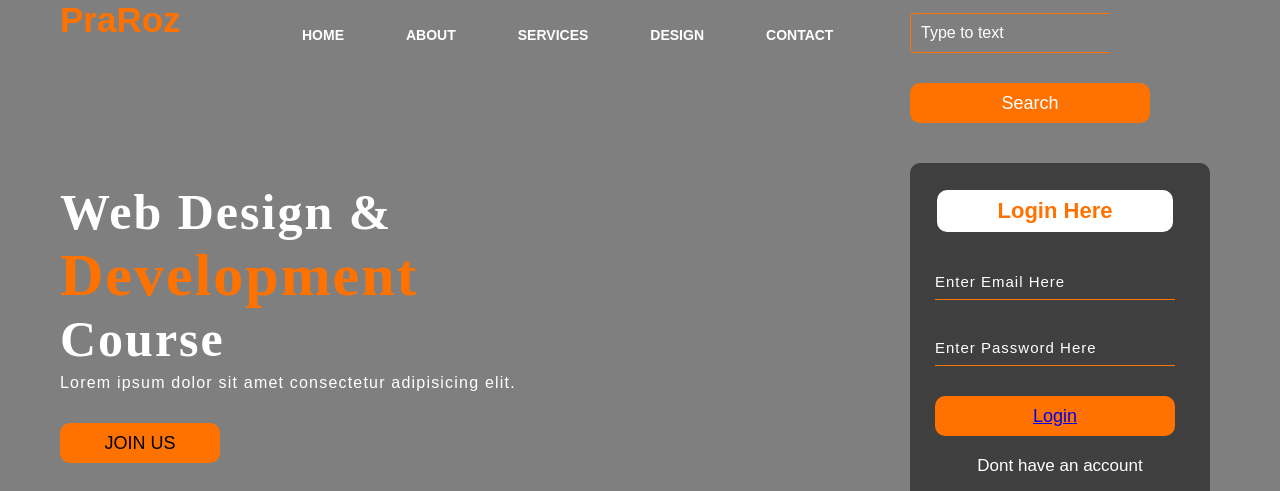
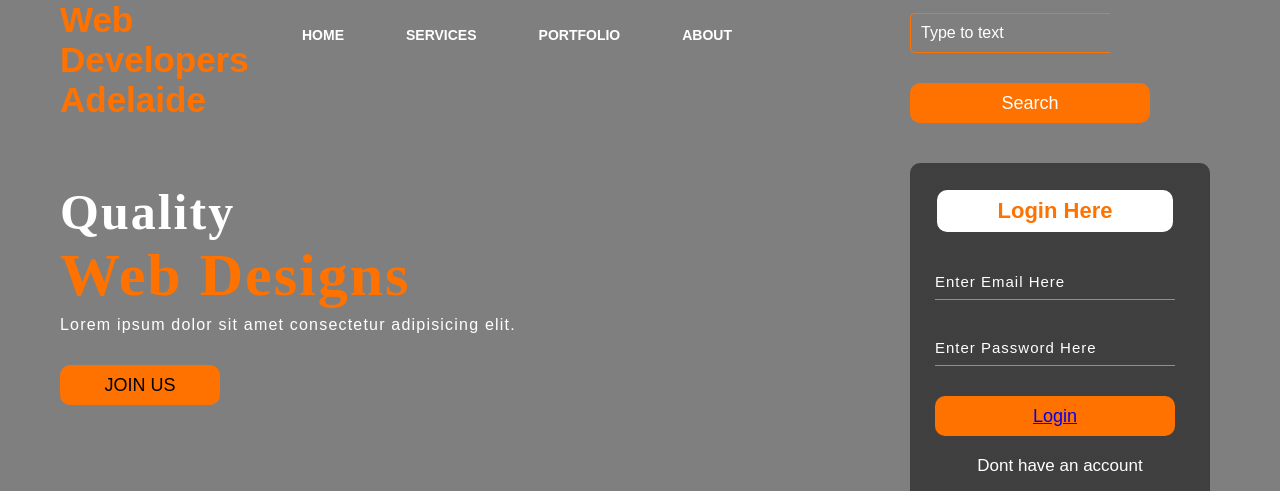
Before and after one commit to a12611/adelaidewebdevelopers, a plain HTML site: page index.html in a window 1280 px wide. Shown: the top 491 px of the page. Drawn offline with nearby package versions, Linux system fonts and the light colour scheme.

Commit message:
Add files via upload

```diff
--- a/index.html
+++ b/index.html
@@ -8,15 +8,14 @@
     <div class="main">
         <div class="navbar">
             <div class="icon">
-                <h2 class="logo">PraRoz</h2>
+                <h2 class="logo">Web Developers Adelaide</h2>
             </div>
             <div class="menu">
                 <ul>
                     <li><a href="#">HOME</a></li>
+                    <li><a href="#">SERVICES</a></li>
+                    <li><a href="#">PORTFOLIO</a></li>
                     <li><a href="#">ABOUT</a></li>
-                    <li><a href="#">SERVICES</a></li>
-                    <li><a href="#">DESIGN</a></li>
-                    <li><a href="#">CONTACT</a></li>
                 </ul>
             </div>
             <div class="search">
@@ -25,7 +24,7 @@
             </div>
         </div>
         <div class="content">
-            <h1>Web Design & <br><span>Development</span><br>Course</h1>
+            <h1>Quality<br><span>Web Designs</span><br></h1>
             <p class ="par"> Lorem ipsum dolor sit amet consectetur adipisicing elit. </p>
 
             <button class="cn"><a href="#">JOIN US</a></button>
```
